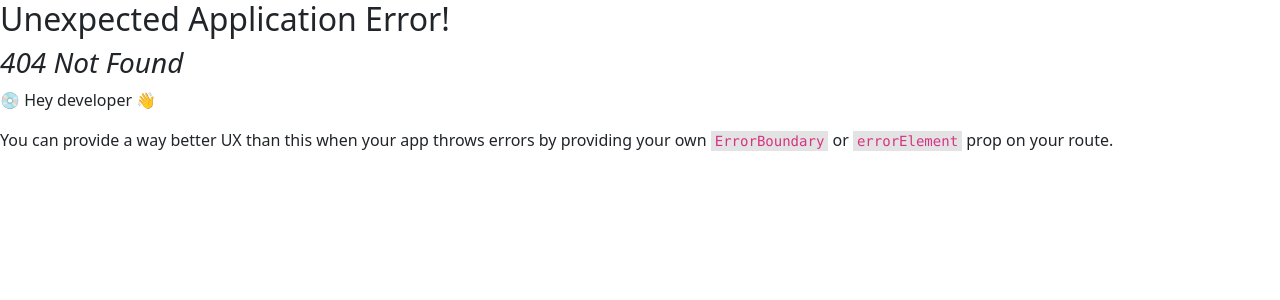
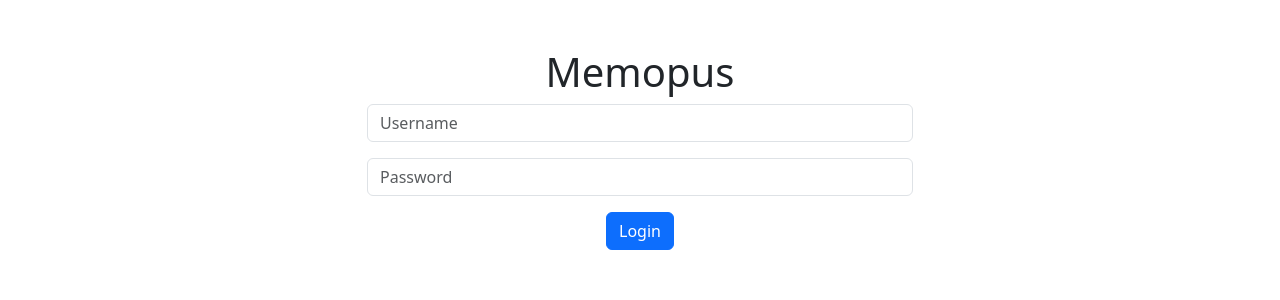
Before and after one commit to GAUTIERSebastien/like_memopus, a React (Create React App) app: page /terms in a window 1280 px wide. Before the commit this address had no page. Shown: the top 300 px of the page. Built offline with nearby package versions, Linux system fonts and the light colour scheme.

Commit message:
Create Auth => User ok

```diff
--- a/db.json
+++ b/db.json
@@ -55,7 +55,7 @@
       "id": 11,
       "question": "Qui est l'inventeur du web ?",
       "answer": "Tim Berners-Lee",
-      "column": 1,
+      "column": 2,
       "selected": false,
       "tid": 724
     },
--- /dev/null
+++ b/src/components/AuthContext.tsx
@@ -0,0 +1,41 @@
+import { createContext, useContext, ReactNode, useState } from "react";
+import JsonUsers from "../services/JsonUsers";
+import AuthInterface from "../interfaces/AuthInterface";
+
+const AuthContext = createContext<AuthInterface | undefined>(undefined);
+
+export const AuthProvider: React.FC<{ children: ReactNode }> = ({
+  children,
+}) => {
+  const [isAuthenticated, setIsAuthenticated] = useState(false);
+
+  const login = async (
+    username: string,
+    password: string
+  ): Promise<boolean> => {
+    const user = await JsonUsers.loadUsers(username);
+    if (user && user.pwd === password) {
+      setIsAuthenticated(true);
+      return true;
+    } else {
+      setIsAuthenticated(false);
+      return false;
+    }
+  };
+
+  return (
+    <AuthContext.Provider value={{ isAuthenticated, login }}>
+      {children}
+    </AuthContext.Provider>
+  );
+};
+
+export const useAuth = () => {
+  const context = useContext(AuthContext);
+  if (context === undefined) {
+    throw new Error(
+      "useAuth doit être utilisé à l'intérieur d'un AuthProvider"
+    );
+  }
+  return context;
+};
--- a/src/components/Home.tsx
+++ b/src/components/Home.tsx
@@ -36,6 +36,7 @@ const Home = () => {
 
   return (
     <>
+      <h1 className="d-flex justify-content-center">Memopus</h1>
       <section className="container">
         <div className="d-flex justify-content-center flex-wrap gap-3">
           {terms.map((term) => (
--- /dev/null
+++ b/src/components/User.tsx
@@ -0,0 +1,48 @@
+import { useState } from "react";
+import { useAuth } from "./AuthContext";
+
+const User = () => {
+  const [username, setUsername] = useState("");
+  const [password, setPassword] = useState("");
+  const { login } = useAuth();
+
+  const handleSubmit = (e: React.FormEvent) => {
+    e.preventDefault();
+    login(username, password);
+  };
+
+  return (
+    <div className="container mt-5">
+      <h1 className="d-flex justify-content-center">Memopus</h1>
+      <form className="row justify-content-center" onSubmit={handleSubmit}>
+        <div className="col-md-6">
+          <div className="mb-3">
+            <input
+              type="text"
+              className="form-control"
+              placeholder="Username"
+              value={username}
+              onChange={(e) => setUsername(e.target.value)}
+            />
+          </div>
+          <div className="mb-3">
+            <input
+              type="password"
+              className="form-control"
+              placeholder="Password"
+              value={password}
+              onChange={(e) => setPassword(e.target.value)}
+            />
+          </div>
+          <div className="d-flex justify-content-center">
+            <button type="submit" className="btn btn-primary">
+              Login
+            </button>
+          </div>
+        </div>
+      </form>
+    </div>
+  );
+};
+
+export default User;
--- a/src/index.tsx
+++ b/src/index.tsx
@@ -1,34 +1,46 @@
-import React from 'react';
-import ReactDOM from 'react-dom/client';
-import './styles/scss/index.scss';
-import App from './components/App';
-import reportWebVitals from './reportWebVitals';
-import Home from './components/Home';
-import { createBrowserRouter, createRoutesFromElements, Route, RouterProvider } from 'react-router-dom';
-
-
-
+import React from "react";
+import ReactDOM from "react-dom/client";
+import "./styles/scss/index.scss";
+import App from "./components/App";
+import reportWebVitals from "./reportWebVitals";
+import Home from "./components/Home";
+import User from "./components/User";
+import {
+  BrowserRouter as Router, // changez ceci
+  Route,
+  Routes,
+} from "react-router-dom";
+import { AuthProvider, useAuth } from "./components/AuthContext";
 
 const root = ReactDOM.createRoot(
-  document.getElementById('root') as HTMLElement
+  document.getElementById("root") as HTMLElement
 );
-const router = createBrowserRouter(
-  createRoutesFromElements(
-    <>
-      <Route path="/" element={<App />}>
-        <Route index element={<Home />} />
-      </Route>
-    </>
-  )
-)
+
+const AppRoutes = () => {
+  const { isAuthenticated } = useAuth();
+
+  return (
+    <Routes>
+      {isAuthenticated ? (
+        <>
+          <Route path="/" element={<App />} />
+          <Route index element={<Home />} />
+        </>
+      ) : (
+        <Route path="/*" element={<User />} />
+      )}
+    </Routes>
+  );
+};
 
 root.render(
   <React.StrictMode>
-    <RouterProvider router={router} />
+    <Router>
+      <AuthProvider>
+        <AppRoutes />
+      </AuthProvider>
+    </Router>
   </React.StrictMode>
 );
 
-// If you want to start measuring performance in your app, pass a function
-// to log results (for example: reportWebVitals(console.log))
-// or send to an analytics endpoint. Learn more: https://bit.ly/CRA-vitals
 reportWebVitals();
--- /dev/null
+++ b/src/interfaces/AuthInterface.tsx
@@ -0,0 +1,4 @@
+export default interface AuthInterface {
+  isAuthenticated: boolean;
+  login: (username: string, password: string) => Promise<boolean>;
+}
```
